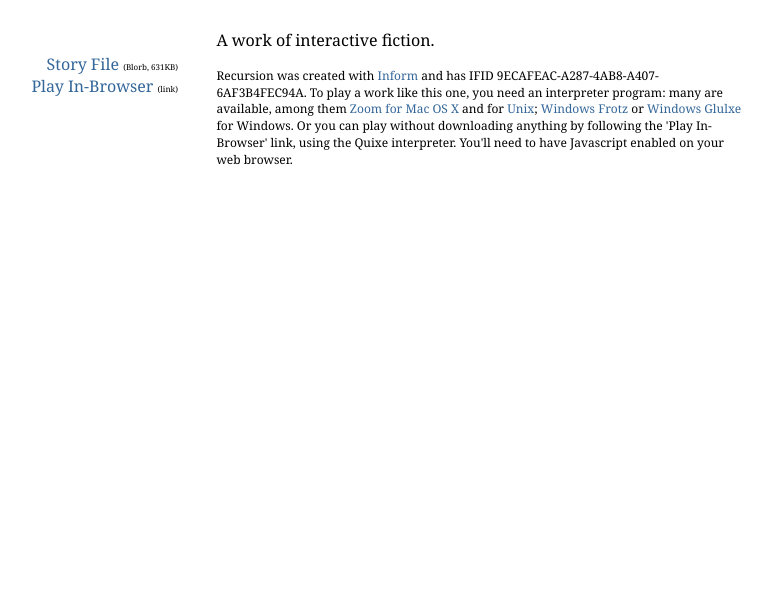
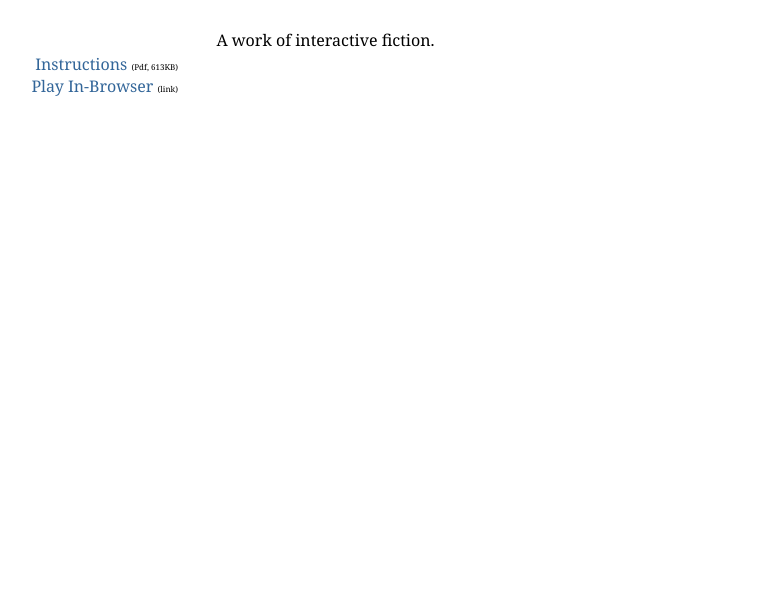
Before and after one commit to NSWildenberg/Recursion, a plain HTML site: page index.html in a window 1280 px wide. Shown: the part 194-800 px from the top of the page, without its empty margins (38-810 px from the left). Drawn offline with Linux system fonts and the light colour scheme.

Commit message:
Update index.html

```diff
--- a/index.html
+++ b/index.html
@@ -17,21 +17,13 @@
 </div>
 <div class="links">
 	<ul>
-	<li><div class="download"><a href="Recursion.gblorb">Story File</a> <span class="filetype">(Blorb,&nbsp;631KB)</span></div></li>
+	<li><div class="download"><a href="IntroductionToIF.pdf">Instructions</a> <span class="filetype">(Pdf,&nbsp;613KB)</span></div></li>
 	<div class="auxiliary"><li><a href="play.html">Play In-Browser</a> <span class="filetype">(link)</span></li></div>
 	</ul>
 </div>
 
 <div class="about"><span><p>A work of interactive fiction.</p></span></div>
 
-<div class="playinfo">
-	<p>Recursion was created with <a href="http://inform7.com/">Inform</a> and has IFID 9ECAFEAC-A287-4AB8-A407-6AF3B4FEC94A. To play a work like this one, you need an interpreter program: many are available, among them <a href="http://www.logicalshift.demon.co.uk/mac/zoom.html">Zoom
-for Mac OS X</a> and for <a href="http://www.logicalshift.demon.co.uk/unix/zoom/">Unix</a>; <a href="http://freespace.virgin.net/davidk.kinder/frotz.html">Windows Frotz</a> or <a href="http://freespace.virgin.net/davidk.kinder/glulxe.html">Windows Glulxe</a> for Windows.
-Or you can play without downloading anything by following the 'Play In-Browser'
-link, using the Quixe interpreter. You'll need to have Javascript enabled
-on your web browser.</p>
-</div>
-
 </div>
 </body>
 </html>
```
